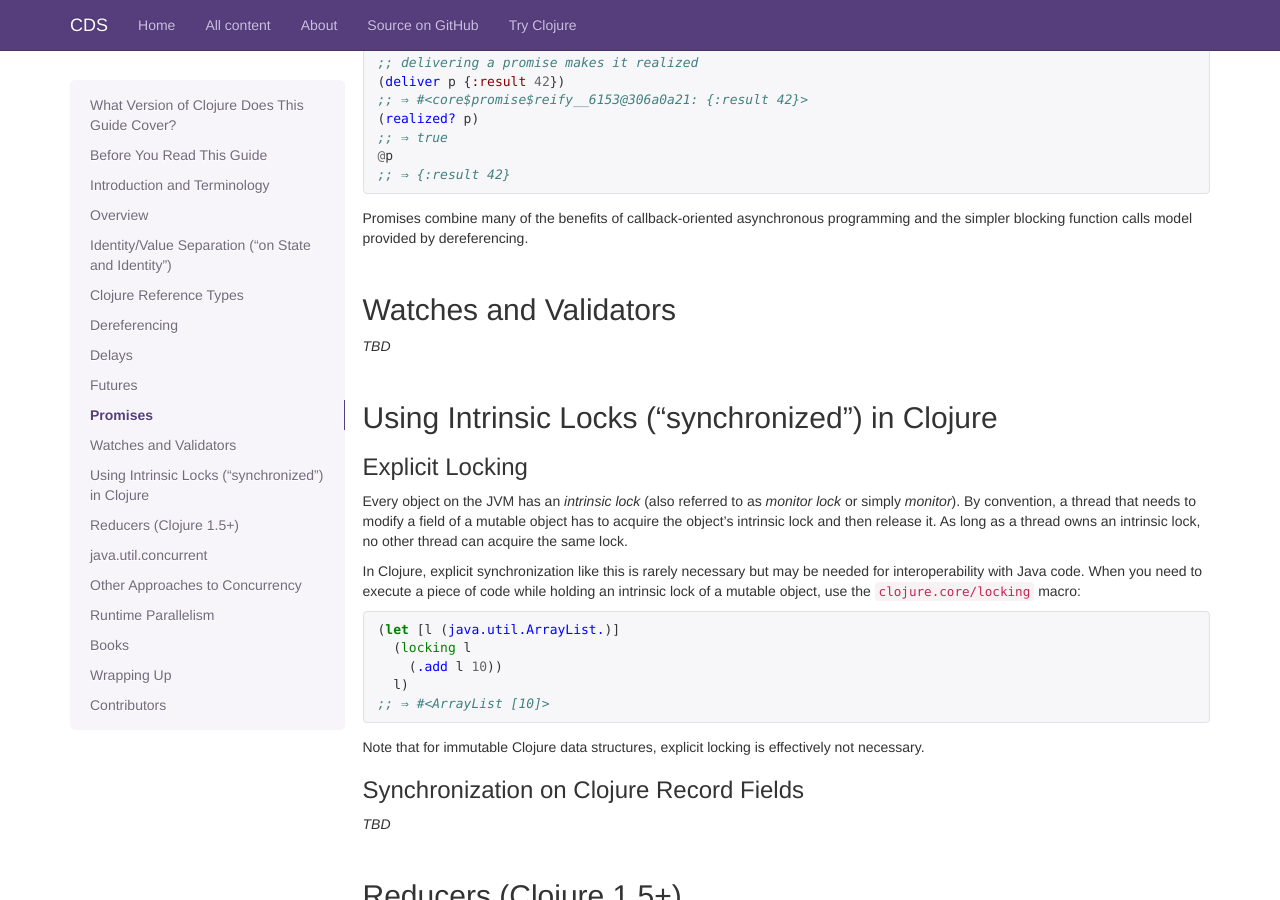
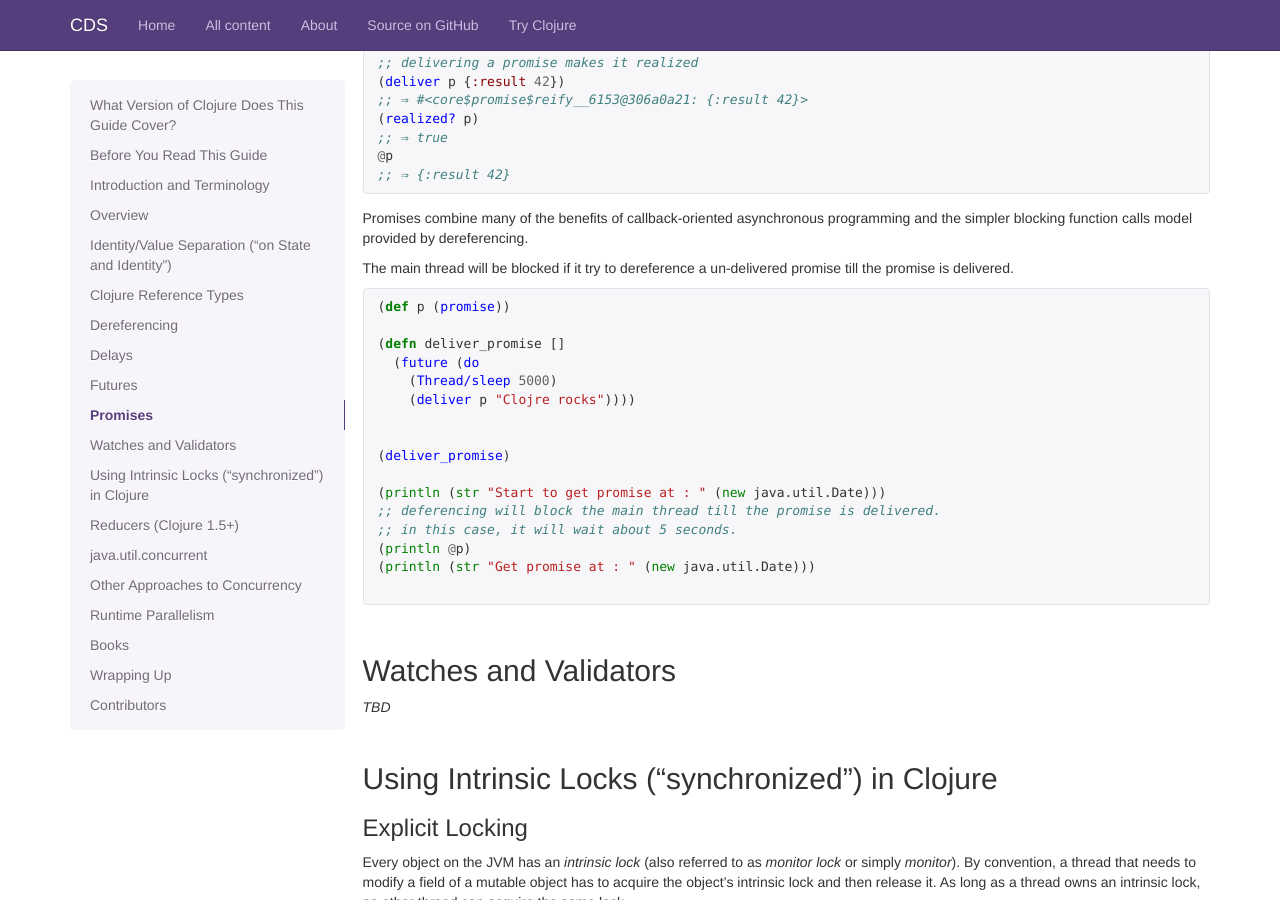
Before and after one commit to clojuredocs/guides, a Jekyll site: the page built from articles/language/concurrency_and_parallelism.md, in a window 1280 px wide and 900 px high, scrolled down 14497 px. Built offline with Jekyll 4.4.1, drawn with Linux system fonts in a browser that asks for light colours; some web fonts are replaced; Markdown is read by kramdown in place of the engine named in the settings.

Commit message:
Update concurrency_and_parallelism.md
adding main-thread-block example for promise

````diff
--- a/articles/language/concurrency_and_parallelism.md
+++ b/articles/language/concurrency_and_parallelism.md
@@ -979,6 +979,26 @@ p
 Promises combine many of the benefits of callback-oriented asynchronous programming
 and the simpler blocking function calls model provided by dereferencing.
 
+The main thread will be blocked if it try to dereference a un-delivered promise till the promise is delivered.
+
+``` clojure
+(def p (promise))
+
+(defn deliver_promise []
+  (future (do
+    (Thread/sleep 5000)
+    (deliver p "Clojre rocks"))))
+
+
+(deliver_promise)
+
+(println (str "Start to get promise at : " (new java.util.Date)))
+;; deferencing will block the main thread till the promise is delivered.
+;; in this case, it will wait about 5 seconds.
+(println @p)
+(println (str "Get promise at : " (new java.util.Date)))
+
+```
 
 ## Watches and Validators
 
````
